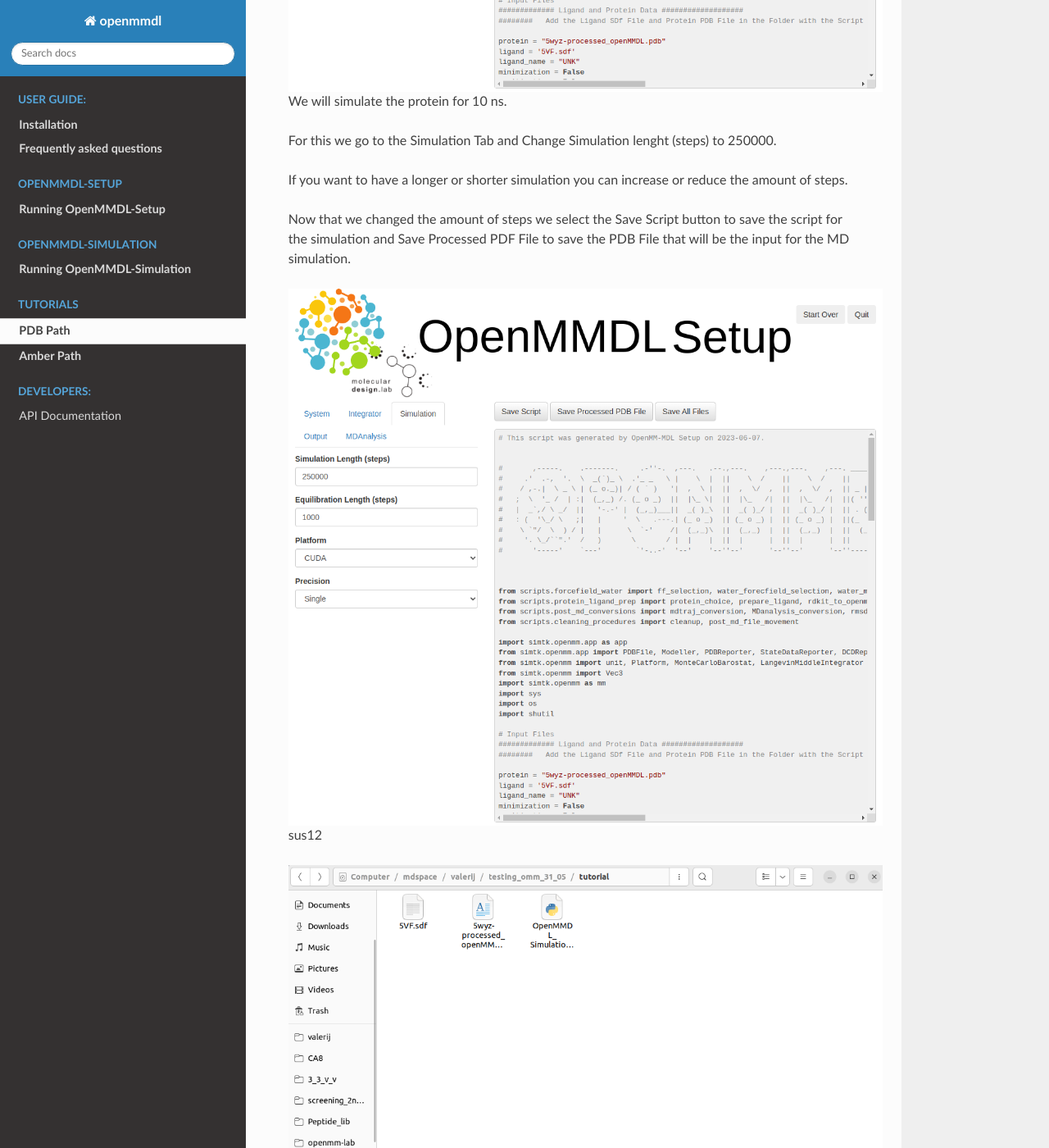
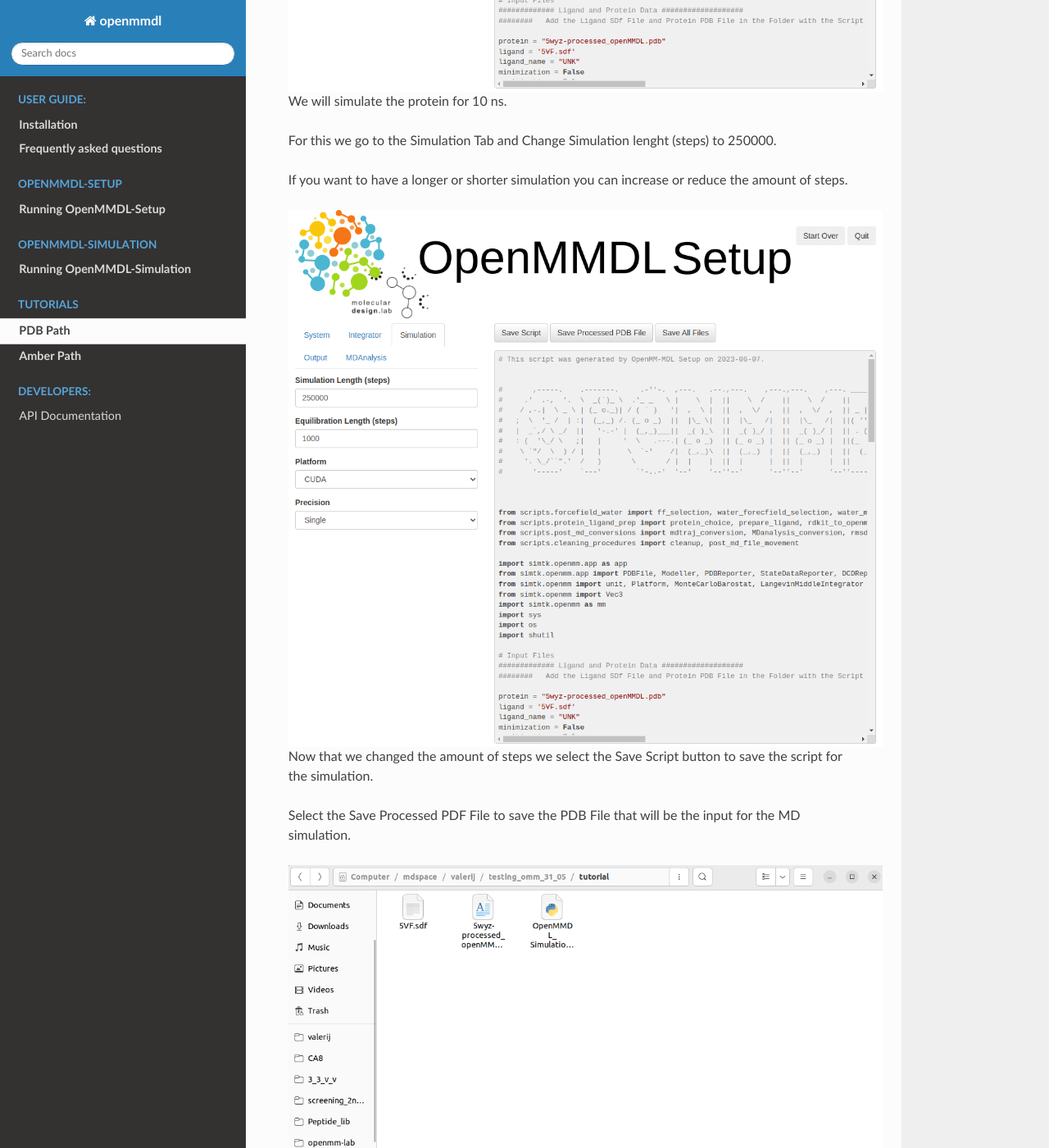
Before and after one commit to wolberlab/OpenMMDL, a Sphinx documentation site: the page built from docs/tutorial_pdb_path.rst, in a window 1280 px wide and 1400 px high, scrolled down 7241 px. Shown: the whole window at 82% size. Built offline with Sphinx 7.4.7 and the Read the Docs theme 2.0.0, drawn with Linux system fonts in a browser that asks for light colours.

Commit message:
Update tutorial_pdb_path.rst

```diff
--- a/docs/tutorial_pdb_path.rst
+++ b/docs/tutorial_pdb_path.rst
@@ -133,13 +133,15 @@
 
 If you want to have a longer or shorter simulation you can increase or reduce the amount of steps.
 
-Now that we changed the amount of steps we select the Save Script button to save the script for the simulation and Save Processed PDF File to save the PDB File that will be the input for the MD simulation.
+
 
 .. figure:: /_static/images/tutorials/PDB_Path/Simulationoptions2.png
    :figwidth: 725px
    :align: center
 
-sus12
+Now that we changed the amount of steps we select the Save Script button to save the script for the simulation.
+
+Select the Save Processed PDF File to save the PDB File that will be the input for the MD simulation.
 
 .. figure:: /_static/images/tutorials/PDB_Path/Inputfiles.png
    :figwidth: 725px
```
